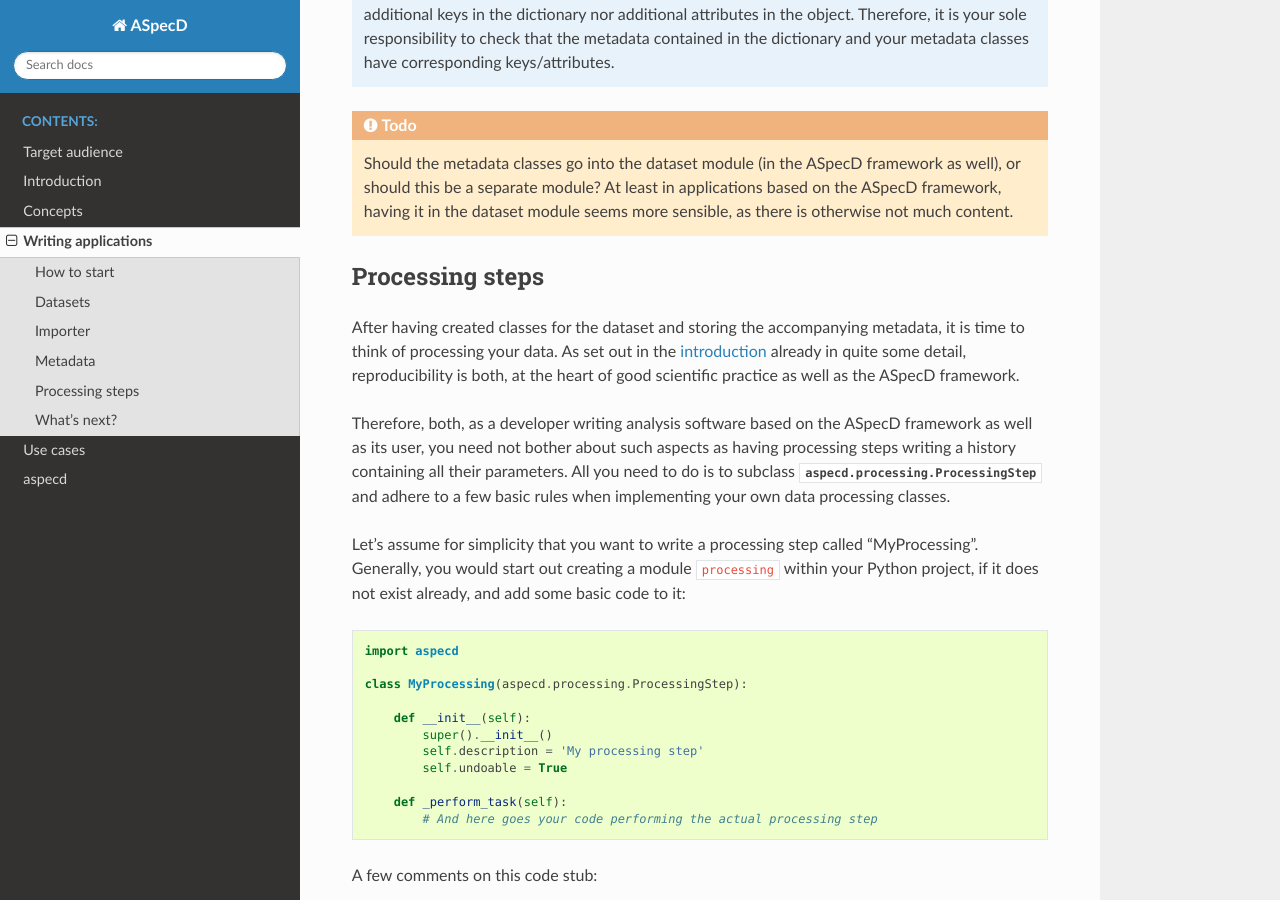
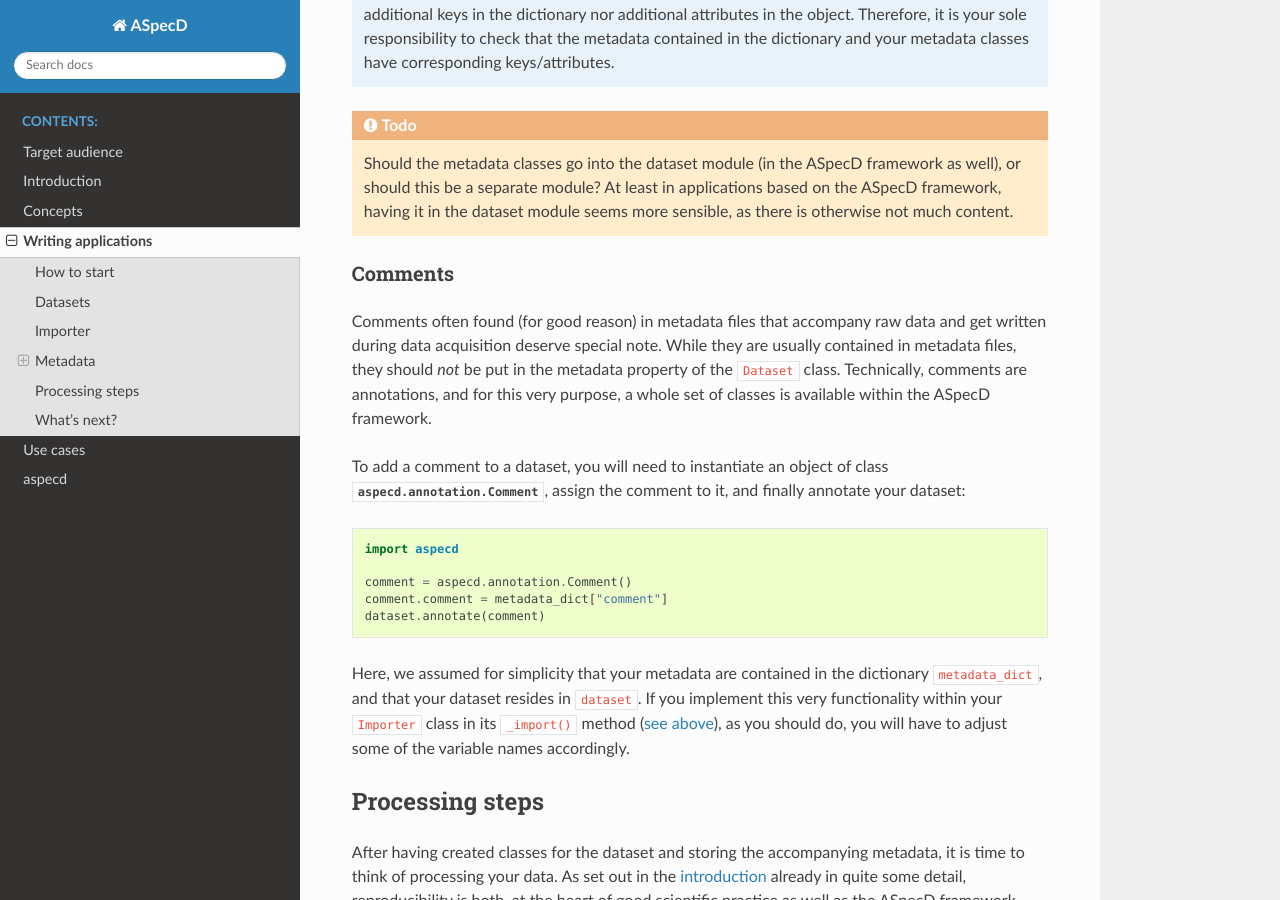
Before and after one commit to tillbiskup/aspecd, a Sphinx documentation site: the page built from docs/applications.rst, in a window 1280 px wide and 900 px high, scrolled down 3086 px. Built offline with Sphinx 7.4.7 and the Read the Docs theme 2.0.0, drawn with Linux system fonts in a browser that asks for light colours.

Commit message:
Comment on handling comments

```diff
--- a/docs/applications.rst
+++ b/docs/applications.rst
@@ -100,6 +100,22 @@ All your metadata classes share this very same method, as long as they are based
   Should the metadata classes go into the dataset module (in the ASpecD framework as well), or should this be a separate module? At least in applications based on the ASpecD framework, having it in the dataset module seems more sensible, as there is otherwise not much content.
 
 
+Comments
+--------
+
+Comments often found (for good reason) in metadata files that accompany raw data and get written during data acquisition deserve special note. While they are usually contained in metadata files, they should *not* be put in the metadata property of the ``Dataset`` class. Technically, comments are annotations, and for this very purpose, a whole set of classes is available within the ASpecD framework.
+
+To add a comment to a dataset, you will need to instantiate an object of class :class:`aspecd.annotation.Comment`, assign the comment to it, and finally annotate your dataset::
+
+    import aspecd
+
+    comment = aspecd.annotation.Comment()
+    comment.comment = metadata_dict["comment"]
+    dataset.annotate(comment)
+
+Here, we assumed for simplicity that your metadata are contained in the dictionary ``metadata_dict``, and that your dataset resides in ``dataset``. If you implement this very functionality within your ``Importer`` class in its ``_import()`` method (`see above <#importer>`_), as you should do, you will have to adjust some of the variable names accordingly.
+
+
 Processing steps
 ================
 
```
Also changed, not shown: 1 other file.
